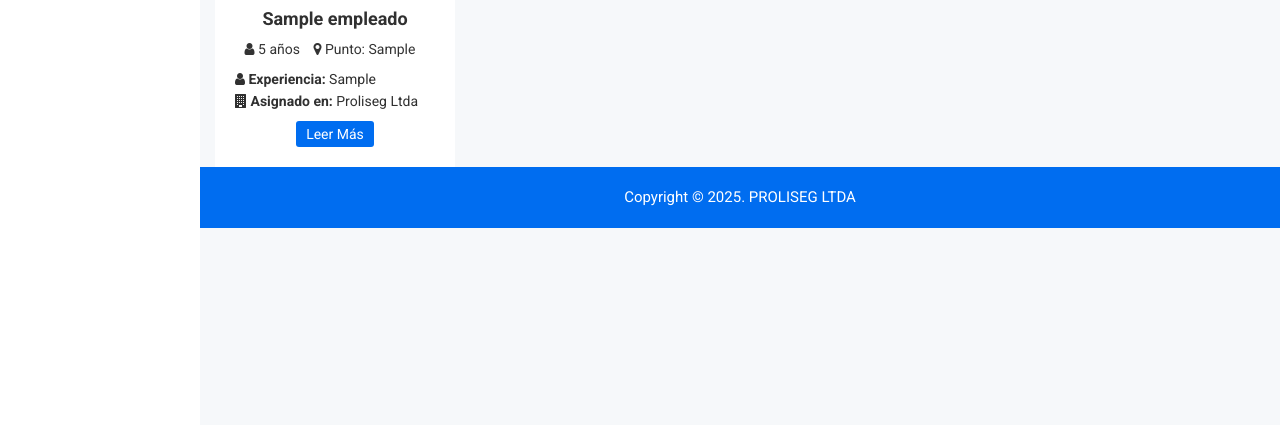
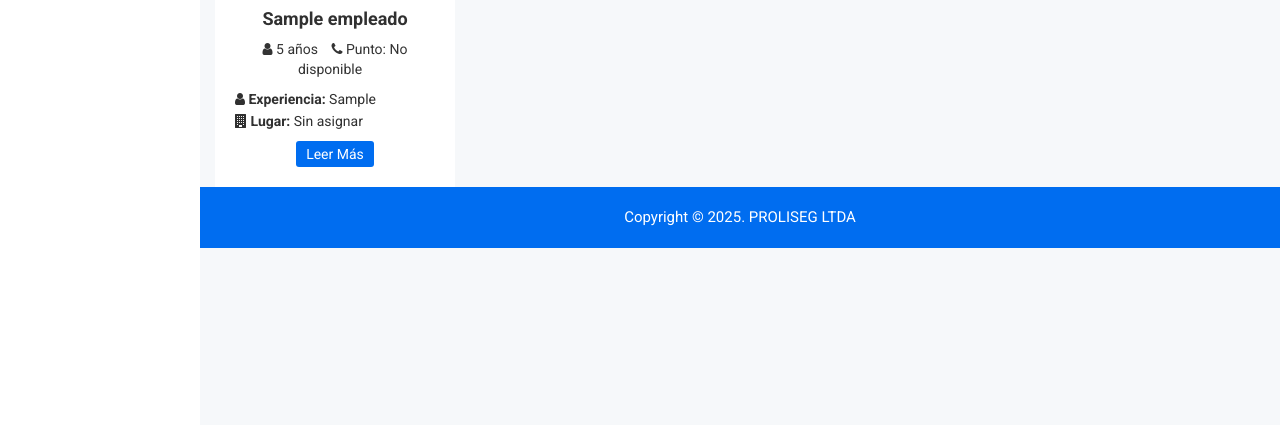
Before and after one commit to Javisolarte/prolisegeempleados, a PHP site: page /todos-empleados.php in a window 1280 px wide. Shown: the part 375-800 px from the top of the page. Run offline with PHP 8.4, Linux system fonts and the light colour scheme; tables that the repository leaves empty or names only in its code hold one stand-in row (values such as "Sample post"); some web fonts are replaced.

Commit message:
ver empleados

```diff
--- a/todos-empleados.php
+++ b/todos-empleados.php
@@ -244,7 +244,7 @@
             </div>
         </div>
         <!-- End Welcome area -->
-                <?php
+               <?php
 include('db_config.php');
 
 // Consulta todos los empleados
@@ -255,7 +255,7 @@ if ($resultado && $resultado->num_rows > 0) {
     echo '<div class="courses-area"><div class="container-fluid"><div class="row">';
 
     while ($empleado = $resultado->fetch_assoc()) {
-        // Calcular la edad desde la fecha de nacimiento
+        // Calcular la edad
         $edad = '';
         if (!empty($empleado['fecha_nacimiento'])) {
             $fecha_nac = new DateTime($empleado['fecha_nacimiento']);
@@ -263,15 +263,34 @@ if ($resultado && $resultado->num_rows > 0) {
             $edad = $hoy->diff($fecha_nac)->y . ' años';
         }
 
-        // Usar la ruta directamente desde la base de datos
+        // Ruta de la foto
         $foto = (!empty($empleado['foto_perfil_ruta']) && file_exists($empleado['foto_perfil_ruta']))
             ? $empleado['foto_perfil_ruta']
-            : 'img/usuario.png'; // Imagen por defecto
+            : 'img/usuario.png';
 
-        // Información adicional
         $nombre = htmlspecialchars($empleado['nombre']);
         $experiencia = !empty($empleado['experiencia']) ? htmlspecialchars($empleado['experiencia']) : 'Sin especificar';
-        $puesto = !empty($empleado['puesto_asignado']) ? htmlspecialchars($empleado['puesto_asignado']) : 'Sin asignar';
+
+        // Preparar valores predeterminados del lugar
+        $nombre_lugar = 'Sin asignar';
+        $telefono_lugar = 'No disponible';
+
+        // Si el puesto_asignado es un ID válido
+        if (!empty($empleado['puesto_asignado']) && is_numeric($empleado['puesto_asignado'])) {
+            $id_lugar = intval($empleado['puesto_asignado']);
+            $consultaLugar = $conexion->prepare("SELECT nombre, telefono FROM lugares_seguridad WHERE id = ?");
+            $consultaLugar->bind_param("i", $id_lugar);
+            $consultaLugar->execute();
+            $resultadoLugar = $consultaLugar->get_result();
+
+            if ($resultadoLugar && $resultadoLugar->num_rows > 0) {
+                $lugar = $resultadoLugar->fetch_assoc();
+                $nombre_lugar = htmlspecialchars($lugar['nombre']);
+                $telefono_lugar = htmlspecialchars($lugar['telefono']);
+            }
+
+            $consultaLugar->close();
+        }
 
         echo '
         <div class="col-lg-3 col-md-6 col-sm-6 col-xs-12">
@@ -285,12 +304,12 @@ if ($resultado && $resultado->num_rows > 0) {
                         <span class="course-icon"><i class="fa fa-user"></i></span> ' . $edad . '
                     </span>
                     <span class="cr-ic-r">
-                        <span class="course-icon"><i class="fa fa-map-marker"></i></span> Punto: ' . $puesto . '
+                        <span class="course-icon"><i class="fa fa-phone"></i></span> Punto: ' . $telefono_lugar . '
                     </span>
                 </div>
                 <div class="course-des">
                     <p><span><i class="fa fa-user"></i></span> <b>Experiencia:</b> ' . $experiencia . '</p>
-                    <p><span><i class="fa fa-building"></i></span> <b>Asignado en:</b> Proliseg Ltda</p>
+                    <p><span><i class="fa fa-building"></i></span> <b>Lugar:</b> ' . $nombre_lugar . '</p>
                 </div>
                 <div class="product-buttons text-center">
                     <button type="button" class="button-default cart-btn">Leer Más</button>
```
